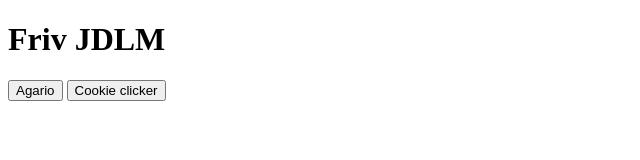
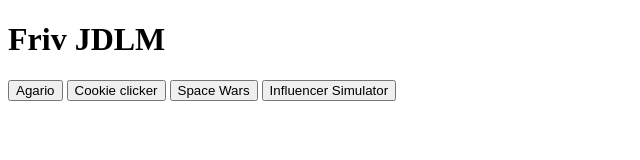
Before and after one commit to Samtheman06/Friv_JDLM_etudiant, a plain HTML site: page index.html in a window 1280 px wide. Shown: the whole page, without its empty margins (0-640 px from the left). Drawn offline with Linux system fonts and the light colour scheme.

Commit message:
Update index.html

```diff
--- a/index.html
+++ b/index.html
@@ -8,6 +8,7 @@
 
       <button id="cookie_clicker" onclick="document.location = 'Agario/agario.html'">Agario</button>
       <button id="agario" onclick="document.location = 'Cookie_Clicker/play.html'">Cookie clicker</button>
-
+       <button id="spacewars" onclick="document.location = 'spacewars/spaceWars.html'">Space Wars</button>
+      <button id="Influencer" onclick="document.location = 'InfluencerSimulator/InfluencerSimulator.html'">Influencer Simulator</button>
     </body>
 </html>
```
